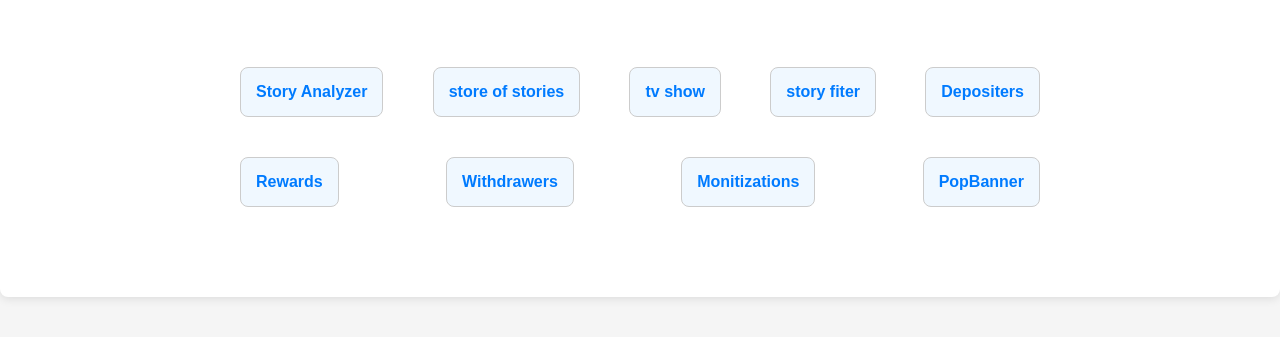
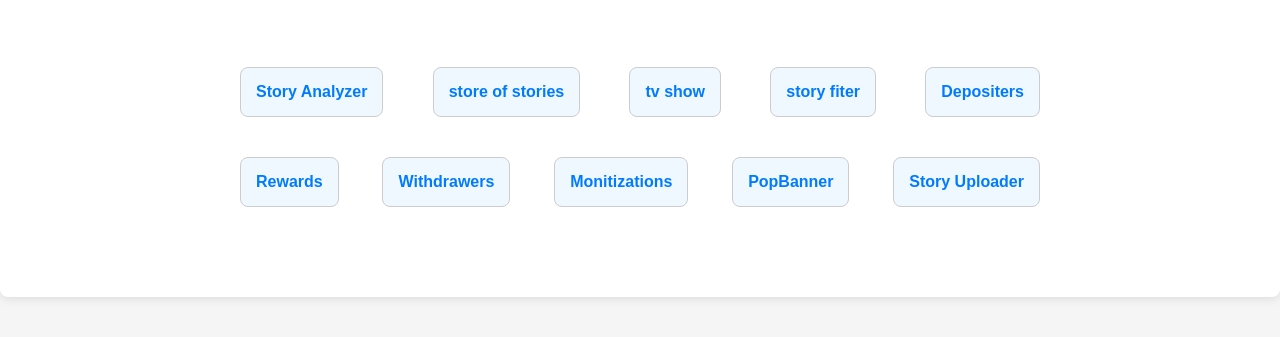
Before and after one commit to Newbhjj2222/tools, a plain HTML site: page index.html in a window 1280 px wide. Shown: the part 131-468 px from the top of the page. Drawn offline with Linux system fonts and the light colour scheme.

Commit message:
Update index.html

```diff
--- a/index.html
+++ b/index.html
@@ -109,6 +109,7 @@
             <li><a href="withdraw.html">Withdrawers</a></li>
             <li><a href="https://newtalents-g-2.vercel.app/monitize.html">Monitizations</a></li>
             <li><a href="PopBanner.html">PopBanner</a></li>
+            <li><a href="https://newtalents-g-2.vercel.app/storyUploader.html">Story Uploader</a></li>
         </ul>
 
 
```
